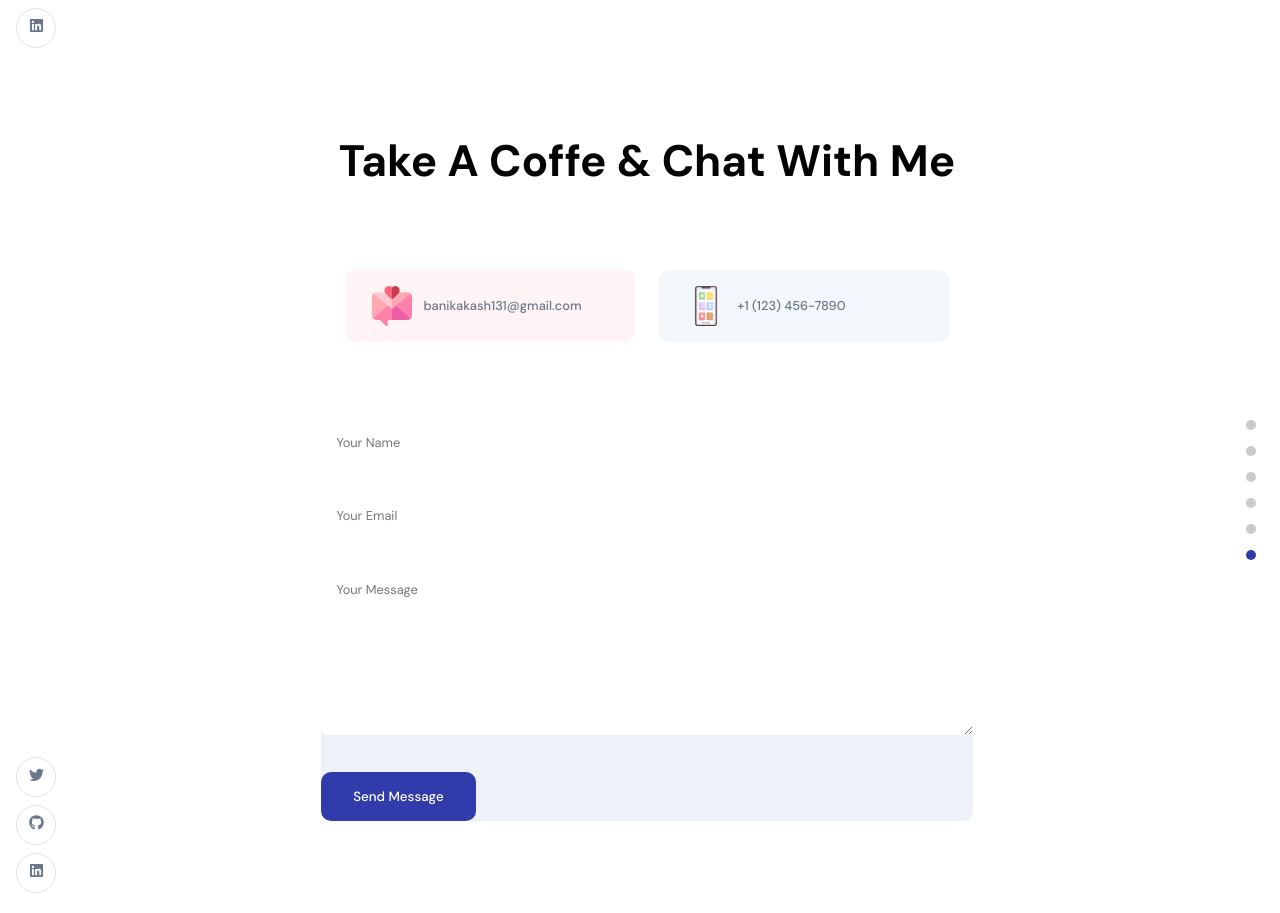
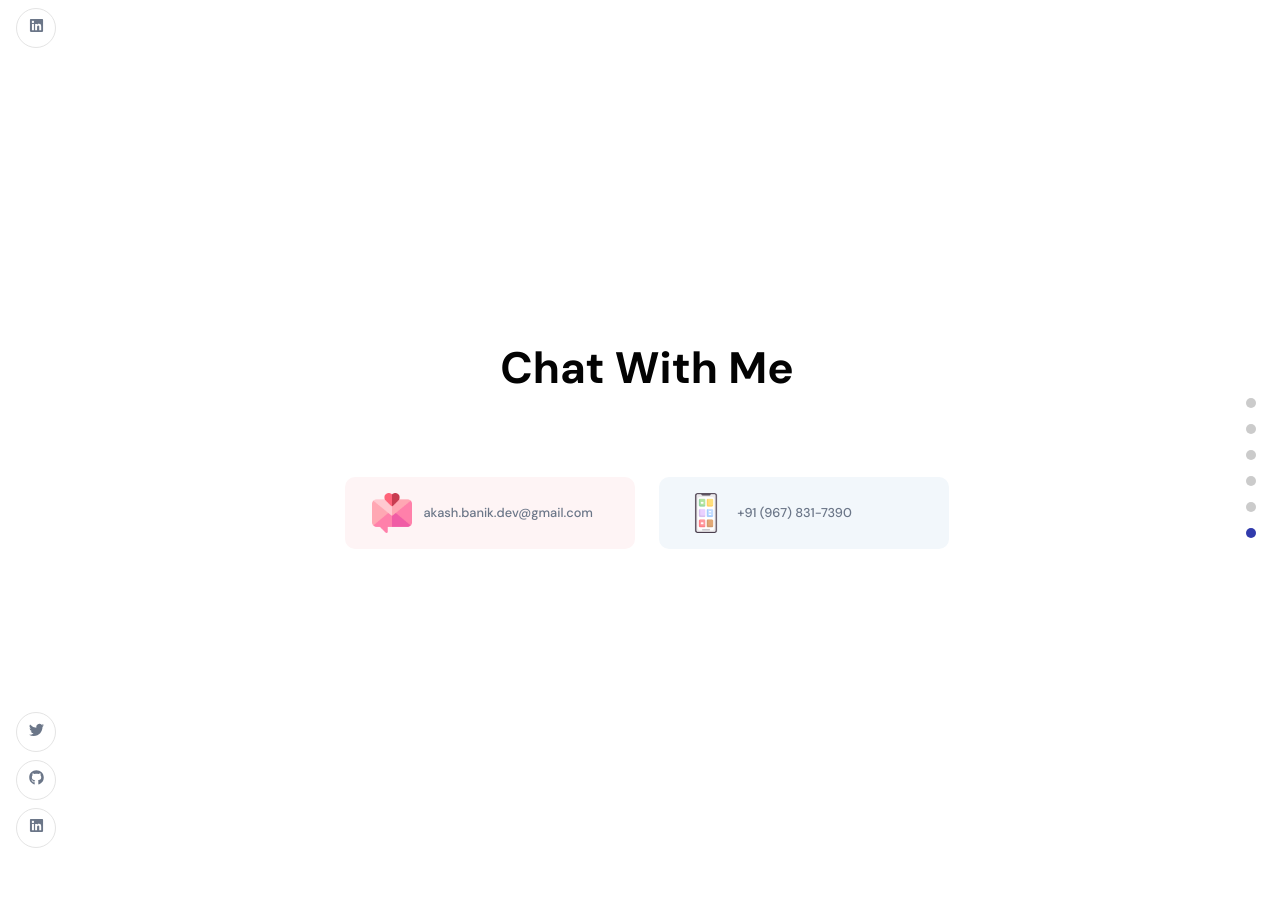
Before and after one commit to 0plaze0/AkashBanik, a React (Vite) app: page / in a window 1280 px wide. Shown: the part 4045-4958 px from the top of the page. After the commit the page ends 4913 px from the top, so only its background shows below. Built offline with nearby package versions, Linux system fonts and the light colour scheme.

Commit message:
feat: update mail info

```diff
--- a/src/container/Footer/Footer.jsx
+++ b/src/container/Footer/Footer.jsx
@@ -37,23 +37,23 @@ const Footer = () => {
   };
   return (
     <>
-      <h2 className="head-text">Take a coffe & chat with me</h2>
+      <h2 className="head-text">chat with me</h2>
 
       <div className="app__footer-cards">
         <div className="app__footer-card">
           <img src={images.email} alt="email" />
           <a href="mailto:banikakash131@gmail.com" className="p-text">
-            banikakash131@gmail.com
+            akash.banik.dev@gmail.com
           </a>
         </div>
         <div className="app__footer-card">
           <img src={images.mobile} alt="phone" />
-          <a href="tel:+1 (123) 456-7890" className="p-text">
-            +1 (123) 456-7890
+          <a href="tel:+919678317390" className="p-text">
+            +91 (967) 831-7390
           </a>
         </div>
       </div>
-      {!isFormSubmitted ? (
+      {/* {!isFormSubmitted ? (
         <div className="app__footer-form app__flex">
           <div className="app__flex">
             <input
@@ -93,7 +93,7 @@ const Footer = () => {
         <div>
           <h3 className="head-text">Thank you for getting in touch!</h3>
         </div>
-      )}
+      )} */}
     </>
   );
 };
```
